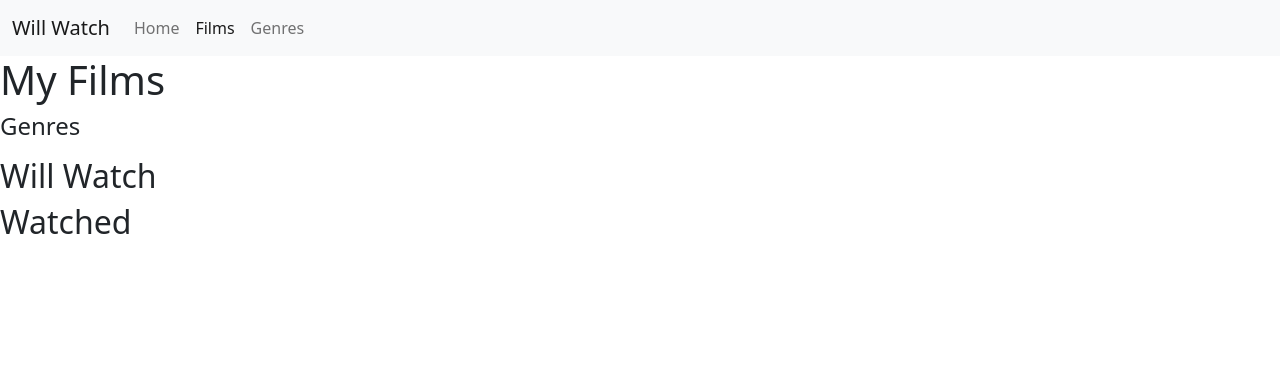
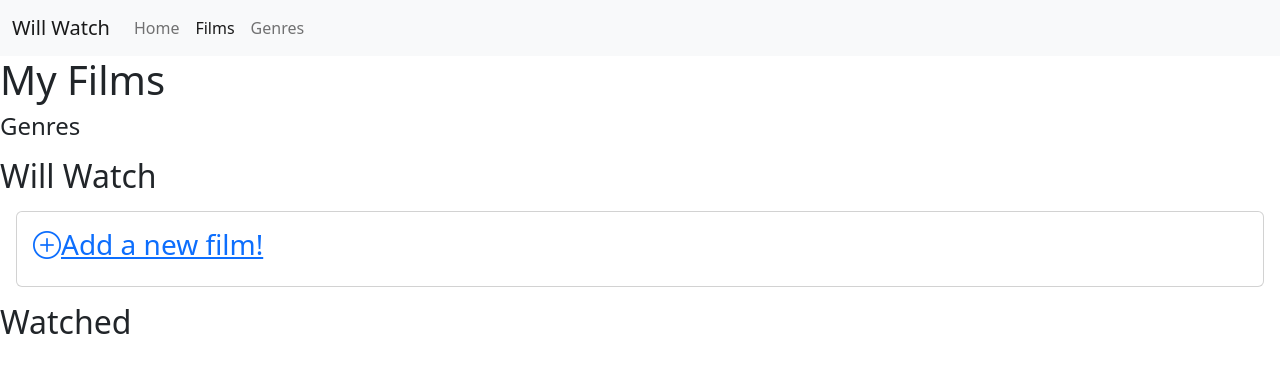
Before and after one commit to ricard-ferrero/will-watch, a Django app: page /films/myfilms/ in a window 1280 px wide. Shown: the top 373 px of the page. Run offline with Django 4.2, Linux system fonts and the light colour scheme; data that the repository does not hold is empty; some libraries are stand-ins or nearby versions.

Commit message:
basic films finished

```diff
--- a/willwatchproject/films/templates/films/list_films.html
+++ b/willwatchproject/films/templates/films/list_films.html
@@ -14,22 +14,15 @@
 	<li><a href="{% url 'genres:detail' genre.id %}">{{genre.genre_name|capfirst}}</a></li>
 {% endfor %}
 </ul>
-<!--
+
 <h2>Will Watch</h2>
-<ul>
-{% for film in will_watch_film_list %}
-	<li><a href="{% url 'films:detail' film.id %}">{{film.title|capfirst}}</a></li>
-{% endfor %}
-</ul>
-
-<h2>Watched</h2>
-<ul>
-{% for film in watched_film_list %}
-	<li><a href="{% url 'films:detail' film.id %}">{{film.title|capfirst}}</a></li>
-{% endfor %}
-</ul>
--->
-<h2>Will Watch</h2>
+<div class="card m-3">
+	<div class="card-body">
+		<p class="card-title h3">
+			<a href="{% url 'films:new' %}"><i class="bi bi-plus-circle"></i>Add a new film!</a>
+		</p>
+	</div>
+</div>
 {% for film in will_watch_film_list %}
 <div class="card m-3">
   <div class="card-body">
@@ -47,8 +40,11 @@
     -->
     <p class="card-text">{% if film.description %}{{ film.description }}{% endif %}</p>
   </div>
+  <!--
+  		Buttons
+  -->
   <div class="card-footer">
-	<a href="#">Whatched!</a>
+	<a href="{% url 'films:watched' film.id %}">Whatched!</a>
 	<a href="{% url 'films:update' film.id %}">Edit</a>
 	<a href="{% url 'films:delete' film.id %}">Remove</a>
   </div>
@@ -73,8 +69,11 @@
     -->
     <p class="card-text">{% if film.description %}{{ film.description }}{% endif %}</p>
   </div>
+  <!--
+  		Buttons
+  -->
   <div class="card-footer">
-	<a href="#">Not watched yet...</a>
+	<a href="{% url 'films:watched' film.id %}">Not watched yet...</a>
 	<a href="{% url 'films:update' film.id %}">Edit</a>
 	<a href="{% url 'films:delete' film.id %}">Remove</a>
   </div>
--- a/willwatchproject/films/templates/films/update_film.html
+++ b/willwatchproject/films/templates/films/update_film.html
@@ -8,7 +8,7 @@
 {% block content %}
 <h1>Edit "{{ film.title|capfirst }}"</h1>
 
-<form action="" method="post">
+<form method="post">
 	{% csrf_token %}
 	<input type="hidden" name="id" value="{{ film.id }}">
 
--- a/willwatchproject/films/urls.py
+++ b/willwatchproject/films/urls.py
@@ -8,5 +8,6 @@ urlpatterns = [
 	path('random/', views.random_film, name='random'),
 	path('new/', views.new_film, name='new'),
 	path('edit/<int:pk>/', views.update_film, name='update'),
-	path('remove/<int:pk>/', views.delete_film, name='delete')
+	path('remove/<int:pk>/', views.delete_film, name='delete'),
+	path('changewhatched/<int:pk>/', views.whatched_film, name='watched'),
 ]
--- a/willwatchproject/films/views.py
+++ b/willwatchproject/films/views.py
@@ -121,8 +121,11 @@ def edit_film(request):
 
 def delete_film(request, pk):
 	film = get_object_or_404(Film, pk=pk)
-	film.delete()
-	return HttpResponseRedirect(reverse('films:list'))
+	if request.method == 'GET':
+		return render(request, 'films/delete_film.html', {'film': film})
+	if request.method == 'POST':
+		film.delete()
+		return HttpResponseRedirect(reverse('films:list'))
 
 def update_film(request, pk):
 	if request.method == 'GET':
@@ -132,3 +135,9 @@ def update_film(request, pk):
 		return render(request, 'films/update_film.html', {'film': film, 'genres_list': genres_list})
 	if request.method == 'POST':
 		return edit_film(request)
+
+def whatched_film(request, pk):
+	film = get_object_or_404(Film, pk=pk)
+	film.watched = not film.watched
+	film.save()
+	return HttpResponseRedirect(reverse('films:list'))
--- a/willwatchproject/frontend/templates/frontend/base/base.html
+++ b/willwatchproject/frontend/templates/frontend/base/base.html
@@ -5,6 +5,7 @@
 	<meta http-equiv="X-UA-Compatible" content="IE=edge">
 	<title>Will Watch - {% block title %}{% endblock %}</title>
 	<link rel="stylesheet" href="https://cdn.jsdelivr.net/npm/bootstrap@5.2.1/dist/css/bootstrap.min.css">
+	<link rel="stylesheet" href="https://cdn.jsdelivr.net/npm/bootstrap-icons@1.9.1/font/bootstrap-icons.css">
 </head>
 <body>
 	<header>
```
Also changed, not shown: willwatchproject/films/templates/films/delete_film.html (added, +16 -0 lines), willwatchproject/films/templates/films/detail_film.html (+3 -7 lines).
